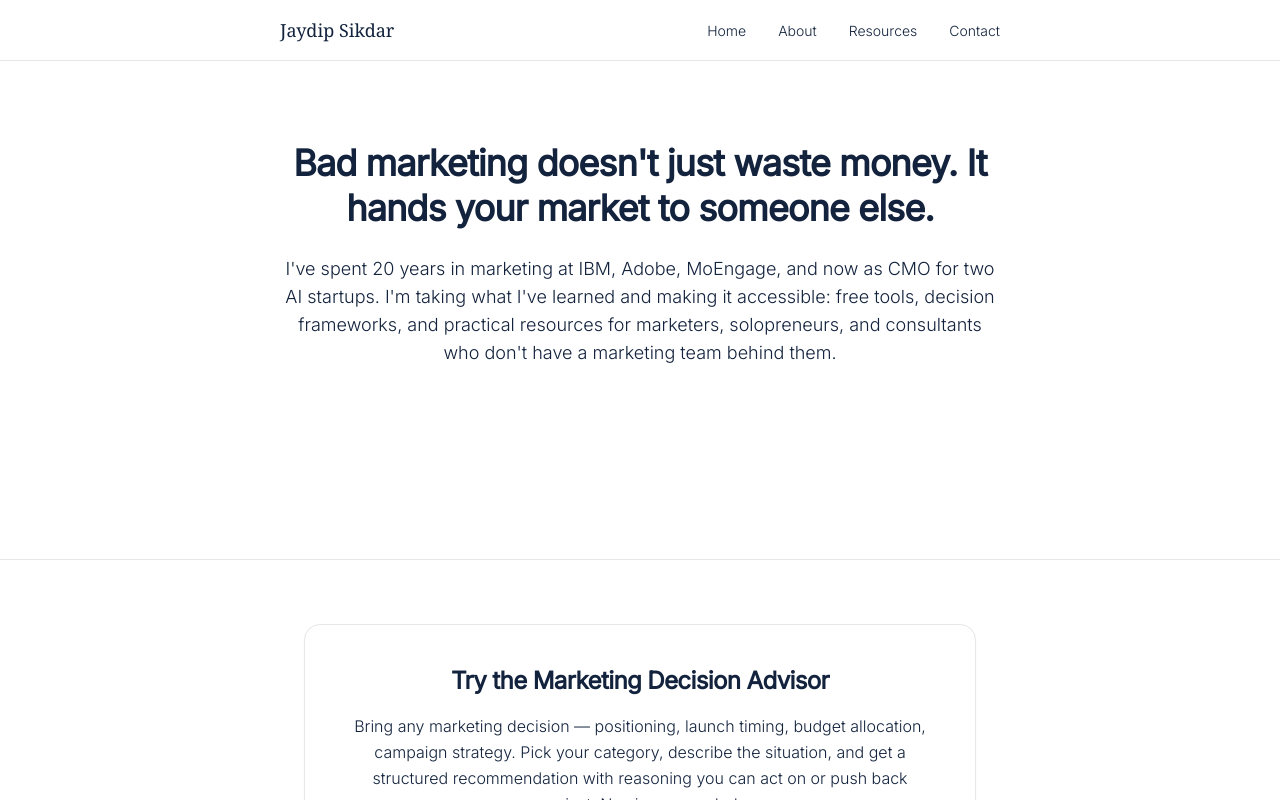
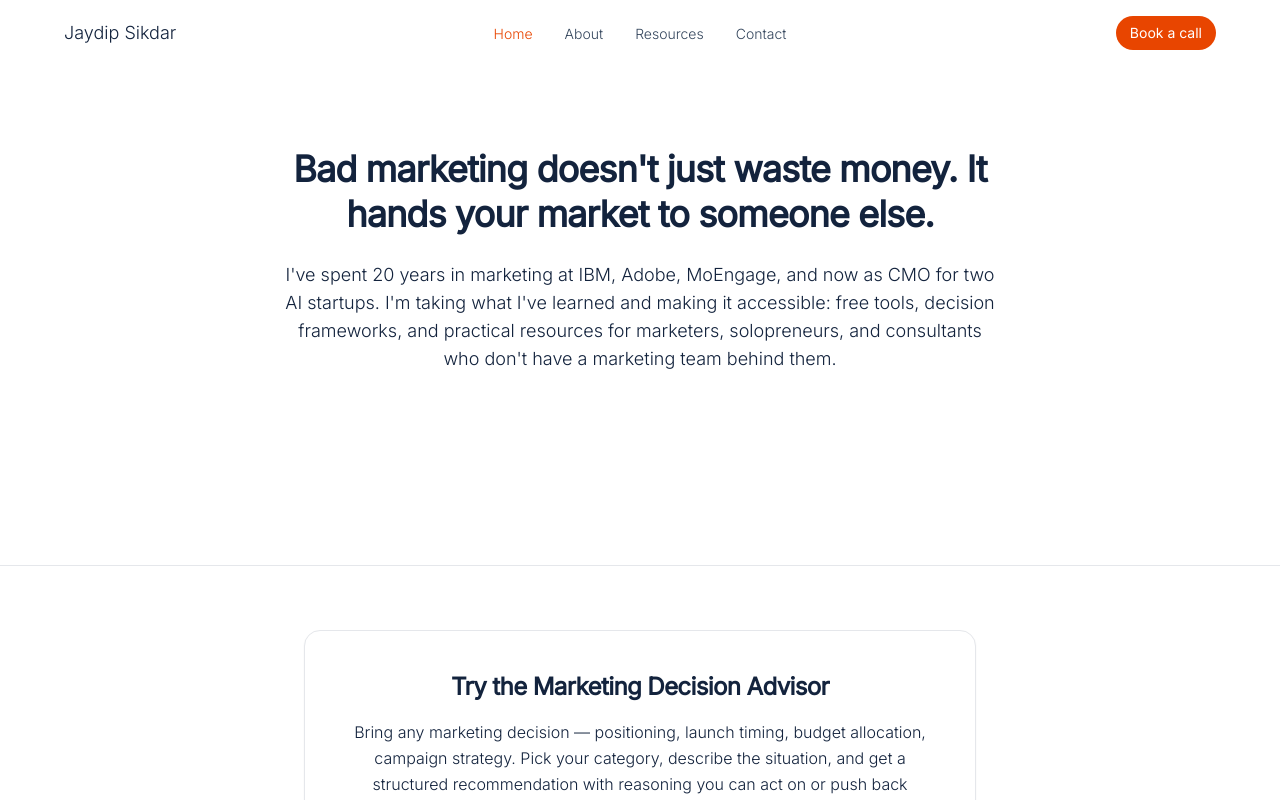
Before and after one commit to jaydipsikdar/jaydipsikdar-website, a Next.js app: page / in a window 1280 px wide. Shown: the top 800 px of the page. Built offline with nearby package versions, Linux system fonts and the light colour scheme.

Commit message:
Update shared components to DESIGN.md specs
Navbar: Inter wordmark, centered links, pill CTA, translucent-blur on
scroll. Footer: link groups with Lucide social icons, DESIGN.md tokens.

```diff
--- a/src/components/Footer.tsx
+++ b/src/components/Footer.tsx
@@ -1,13 +1,85 @@
+import Link from 'next/link'
+import { Music, Mic, Video } from 'lucide-react'
+
+const siteLinks = [
+  { href: '/', label: 'Home' },
+  { href: '/about', label: 'About' },
+  { href: '/resources', label: 'Resources' },
+  { href: '/contact', label: 'Contact' },
+]
+
+const podcastLinks = [
+  {
+    href: 'https://open.spotify.com/show/0BNFOPu4roOCLSdM1sjWUN?si=60dfc28201554a8e',
+    label: 'Spotify',
+    icon: Music,
+  },
+  {
+    href: 'https://podcasts.apple.com/us/podcast/the-marketing-couch/id1809552287',
+    label: 'Apple Podcasts',
+    icon: Mic,
+  },
+  {
+    href: 'https://www.youtube.com/watch?v=YWkJzI8xfVc&list=PLDRiPzpWfnc4u3YA9vBK41tOYIwAm0Csl',
+    label: 'YouTube',
+    icon: Video,
+  },
+]
+
 export default function Footer() {
   return (
-    <footer className="w-full bg-brand-bg border-t border-gray-200 mt-auto">
-      <div className="max-w-3xl mx-auto px-6 py-6 flex items-center justify-between">
-        <p className="font-sans text-sm text-brand-text">
-          &copy; 2026 Jaydip Sikdar
-        </p>
-        <p className="font-sans text-xs text-gray-400">
-          Unstoppable Sprints
-        </p>
+    <footer className="mt-auto w-full border-t border-hairline bg-white">
+      <div className="mx-auto max-w-[1200px] px-6 py-16">
+        <div className="flex flex-col gap-12 md:flex-row md:justify-between">
+          <div>
+            <p className="font-sans text-lg font-light text-ink-900">Jaydip Sikdar</p>
+            <p className="mt-2 max-w-xs text-sm text-ink-500">
+              Fractional CMO and marketing consultant, building free tools and frameworks from
+              20 years in the seat.
+            </p>
+          </div>
+
+          <div className="flex flex-wrap gap-16">
+            <div>
+              <p className="text-[10px] font-normal uppercase tracking-[0.1px] text-ink-500">Site</p>
+              <ul className="mt-4 flex flex-col gap-3">
+                {siteLinks.map(({ href, label }) => (
+                  <li key={href}>
+                    <Link href={href} className="text-sm text-ink-700 transition-colors hover:text-primary">
+                      {label}
+                    </Link>
+                  </li>
+                ))}
+              </ul>
+            </div>
+
+            <div>
+              <p className="text-[10px] font-normal uppercase tracking-[0.1px] text-ink-500">
+                The Marketing Couch
+              </p>
+              <ul className="mt-4 flex flex-col gap-3">
+                {podcastLinks.map(({ href, label, icon: Icon }) => (
+                  <li key={href}>
+                    <a
+                      href={href}
+                      target="_blank"
+                      rel="noopener noreferrer"
+                      className="flex items-center gap-2 text-sm text-ink-700 transition-colors hover:text-primary"
+                    >
+                      <Icon size={16} strokeWidth={1.5} />
+                      {label}
+                    </a>
+                  </li>
+                ))}
+              </ul>
+            </div>
+          </div>
+        </div>
+
+        <div className="mt-16 flex flex-col-reverse items-center justify-between gap-4 border-t border-hairline pt-6 md:flex-row">
+          <p className="text-sm text-ink-500">© 2026 Jaydip Sikdar</p>
+          <p className="text-xs text-ink-500">Unstoppable Sprints</p>
+        </div>
       </div>
     </footer>
   )
--- a/src/components/Navbar.tsx
+++ b/src/components/Navbar.tsx
@@ -3,6 +3,8 @@
 import Link from 'next/link'
 import { usePathname } from 'next/navigation'
 import { useState, useEffect } from 'react'
+import { X, Menu } from 'lucide-react'
+import Button from '@/components/ui/Button'
 
 const links = [
   { href: '/', label: 'Home' },
@@ -14,6 +16,7 @@ const links = [
 export default function Navbar() {
   const pathname = usePathname()
   const [menuOpen, setMenuOpen] = useState(false)
+  const [scrolled, setScrolled] = useState(false)
 
   // Close menu on route change
   useEffect(() => {
@@ -30,31 +33,35 @@ export default function Navbar() {
     return () => { document.body.style.overflow = '' }
   }, [menuOpen])
 
+  // Translucent-blur treatment once the page scrolls
+  useEffect(() => {
+    const onScroll = () => setScrolled(window.scrollY > 8)
+    onScroll()
+    window.addEventListener('scroll', onScroll, { passive: true })
+    return () => window.removeEventListener('scroll', onScroll)
+  }, [])
+
   return (
     <>
-      <nav className="w-full bg-brand-bg border-b border-gray-200 relative z-40">
-        <div className="max-w-3xl mx-auto px-6 py-4 flex items-center justify-between">
-          {/* Brand name */}
-          <Link
-            href="/"
-            className="font-serif text-lg text-brand-text hover:text-brand-accent transition-colors"
-          >
+      <nav
+        className={`sticky top-0 z-40 w-full transition-colors duration-150 ease-out ${
+          scrolled ? 'bg-white/85 backdrop-blur-md border-b border-hairline' : 'bg-white border-b border-transparent'
+        }`}
+      >
+        <div className="mx-auto flex max-w-[1200px] items-center justify-between px-6 py-4">
+          <Link href="/" className="font-sans text-lg font-light text-ink-900 transition-colors hover:text-primary">
             Jaydip Sikdar
           </Link>
 
-          {/* Desktop nav links — hidden on mobile */}
-          <ul className="hidden md:flex items-center gap-8">
+          <ul className="hidden md:flex md:absolute md:left-1/2 md:-translate-x-1/2 items-center gap-8">
             {links.map(({ href, label }) => {
-              const isActive =
-                href === '/' ? pathname === '/' : pathname.startsWith(href)
+              const isActive = href === '/' ? pathname === '/' : pathname.startsWith(href)
               return (
                 <li key={href}>
                   <Link
                     href={href}
-                    className={`font-sans text-sm transition-colors ${
-                      isActive
-                        ? 'text-brand-accent'
-                        : 'text-brand-text hover:text-brand-accent'
+                    className={`font-sans text-sm font-light transition-colors ${
+                      isActive ? 'text-primary' : 'text-ink-700 hover:text-primary'
                     }`}
                   >
                     {label}
@@ -64,61 +71,47 @@ export default function Navbar() {
             })}
           </ul>
 
-          {/* Hamburger button — mobile only */}
+          <div className="hidden md:block">
+            <Button href="/contact" size="sm">
+              Book a call
+            </Button>
+          </div>
+
           <button
             onClick={() => setMenuOpen(true)}
             aria-label="Open menu"
-            className="md:hidden flex flex-col justify-center gap-1.5 p-1 text-brand-text"
+            className="flex h-10 w-10 items-center justify-center text-ink-900 md:hidden"
           >
-            <span className="block w-6 h-px bg-current" />
-            <span className="block w-6 h-px bg-current" />
-            <span className="block w-6 h-px bg-current" />
+            <Menu size={22} strokeWidth={1.5} />
           </button>
         </div>
       </nav>
 
-      {/* Mobile menu overlay */}
       {menuOpen && (
-        <div
-          className="fixed inset-0 z-50 bg-brand-bg flex flex-col"
-          style={{ animation: 'fadeIn 0.2s ease' }}
-        >
-          {/* Top bar: brand + close */}
-          <div className="flex items-center justify-between px-6 py-4 border-b border-gray-200">
-            <Link
-              href="/"
-              className="font-serif text-lg text-brand-text"
-              onClick={() => setMenuOpen(false)}
-            >
+        <div className="fixed inset-0 z-50 flex flex-col bg-white" style={{ animation: 'fadeIn 0.15s ease-out' }}>
+          <div className="flex items-center justify-between border-b border-hairline px-6 py-4">
+            <Link href="/" className="font-sans text-lg font-light text-ink-900" onClick={() => setMenuOpen(false)}>
               Jaydip Sikdar
             </Link>
             <button
               onClick={() => setMenuOpen(false)}
               aria-label="Close menu"
-              className="text-brand-text p-1"
+              className="flex h-10 w-10 items-center justify-center text-ink-900"
             >
-              {/* × icon drawn with two lines */}
-              <svg width="24" height="24" viewBox="0 0 24 24" fill="none" stroke="currentColor" strokeWidth="1.5" strokeLinecap="round">
-                <line x1="4" y1="4" x2="20" y2="20" />
-                <line x1="20" y1="4" x2="4" y2="20" />
-              </svg>
+              <X size={22} strokeWidth={1.5} />
             </button>
           </div>
 
-          {/* Nav links */}
-          <ul className="flex flex-col px-6 pt-10 gap-8">
+          <ul className="flex flex-col gap-8 px-6 pt-10">
             {links.map(({ href, label }) => {
-              const isActive =
-                href === '/' ? pathname === '/' : pathname.startsWith(href)
+              const isActive = href === '/' ? pathname === '/' : pathname.startsWith(href)
               return (
                 <li key={href}>
                   <Link
                     href={href}
                     onClick={() => setMenuOpen(false)}
-                    className={`font-serif text-2xl transition-colors ${
-                      isActive
-                        ? 'text-brand-accent'
-                        : 'text-brand-text hover:text-brand-accent'
+                    className={`font-sans text-2xl font-light tracking-tight transition-colors ${
+                      isActive ? 'text-primary' : 'text-ink-900 hover:text-primary'
                     }`}
                   >
                     {label}
@@ -127,6 +120,12 @@ export default function Navbar() {
               )
             })}
           </ul>
+
+          <div className="mt-auto px-6 pb-10">
+            <Button href="/contact" className="w-full">
+              Book a call
+            </Button>
+          </div>
         </div>
       )}
 
```
